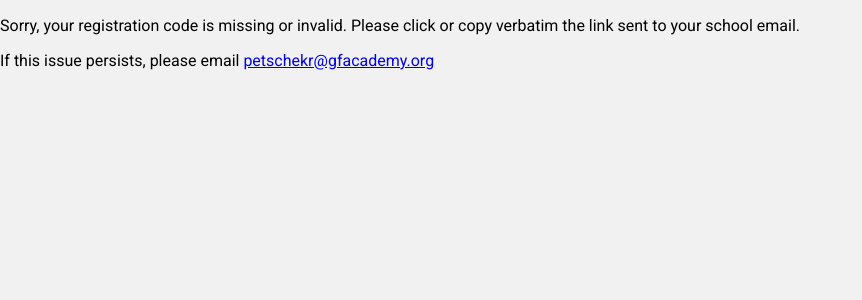
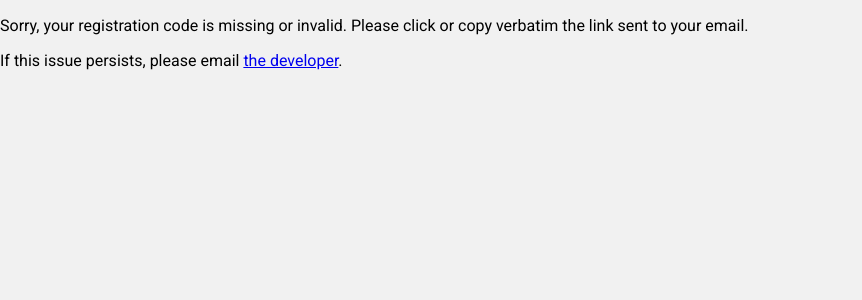
Before and after one commit to petschekr/World-Perspectives-Future, a web app: file World Perspectives/pages/invalidcode.html in a window 1280 px wide. Shown: the top 300 px of the page, without its empty margins (0-862 px from the left). Run offline with its HTML, style and script files only (its server is not run), Linux system fonts and the light colour scheme; some libraries are stand-ins or nearby versions.

Commit message:
Update contact developer information

```diff
--- a/World Perspectives/pages/invalidcode.html
+++ b/World Perspectives/pages/invalidcode.html
@@ -25,8 +25,8 @@
 </head>
 <body>
 	<content-panel headtitle="Invalid code" color="#ff4136">
-		<p class="no-margin">Sorry, your registration code is missing or invalid. Please click or copy verbatim the link sent to your school email.<p>
-		<p>If this issue persists, please email <a href="mailto:petschekr@gfacademy.org">petschekr@gfacademy.org</a></p>
+		<p class="no-margin">Sorry, your registration code is missing or invalid. Please click or copy verbatim the link sent to your email.<p>
+		<p>If this issue persists, please email <a href="mailto:petschekr@gmail.com">the developer</a>.</p>
 	</content-panel>
 </body>
 </html>
--- a/World Perspectives/public/components/home-page.html
+++ b/World Perspectives/public/components/home-page.html
@@ -225,7 +225,7 @@
 					</li>
 					<li id="contact">
 						<paper-button noink>
-							<a href="mailto:petschekr@gfacademy.org">Contact</a>
+							<a href="mailto:petschekr@gmail.com">Contact</a>
 						</paper-button>
 					</li>
 				</ul>
```
